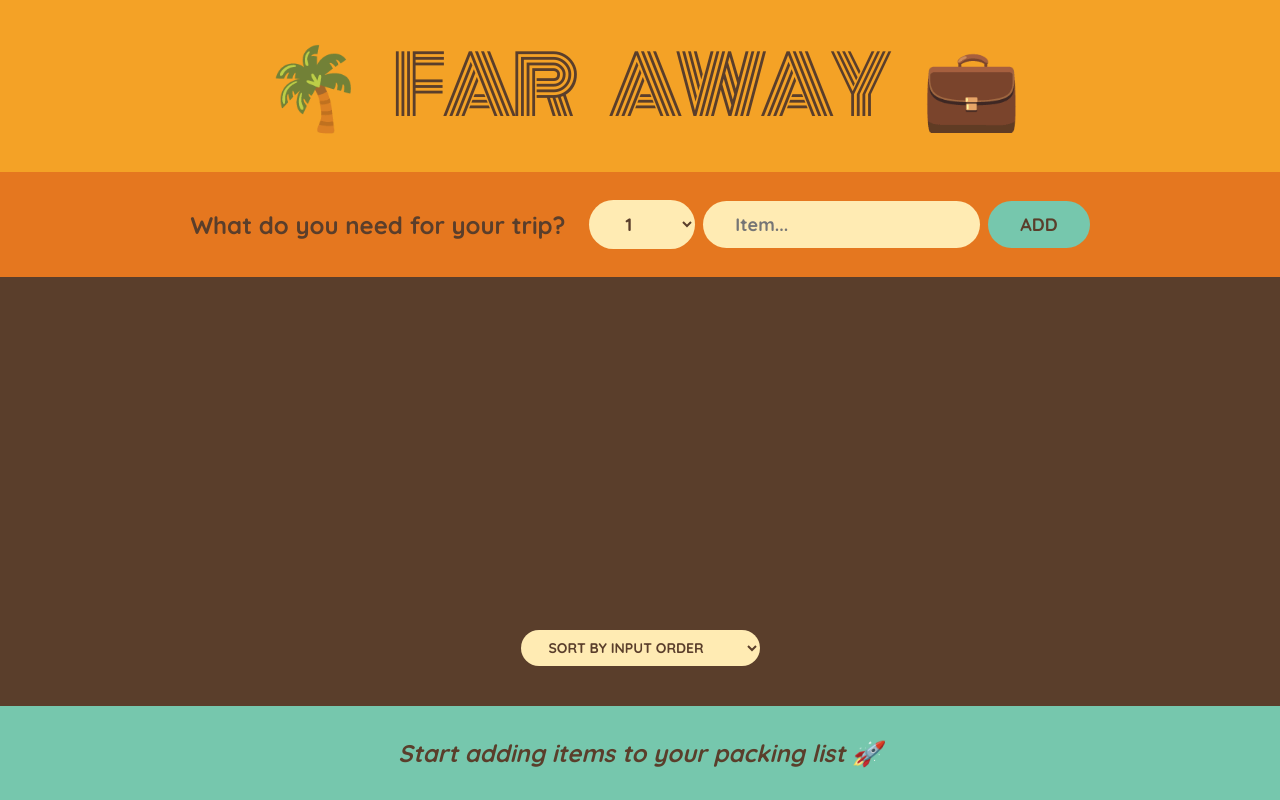
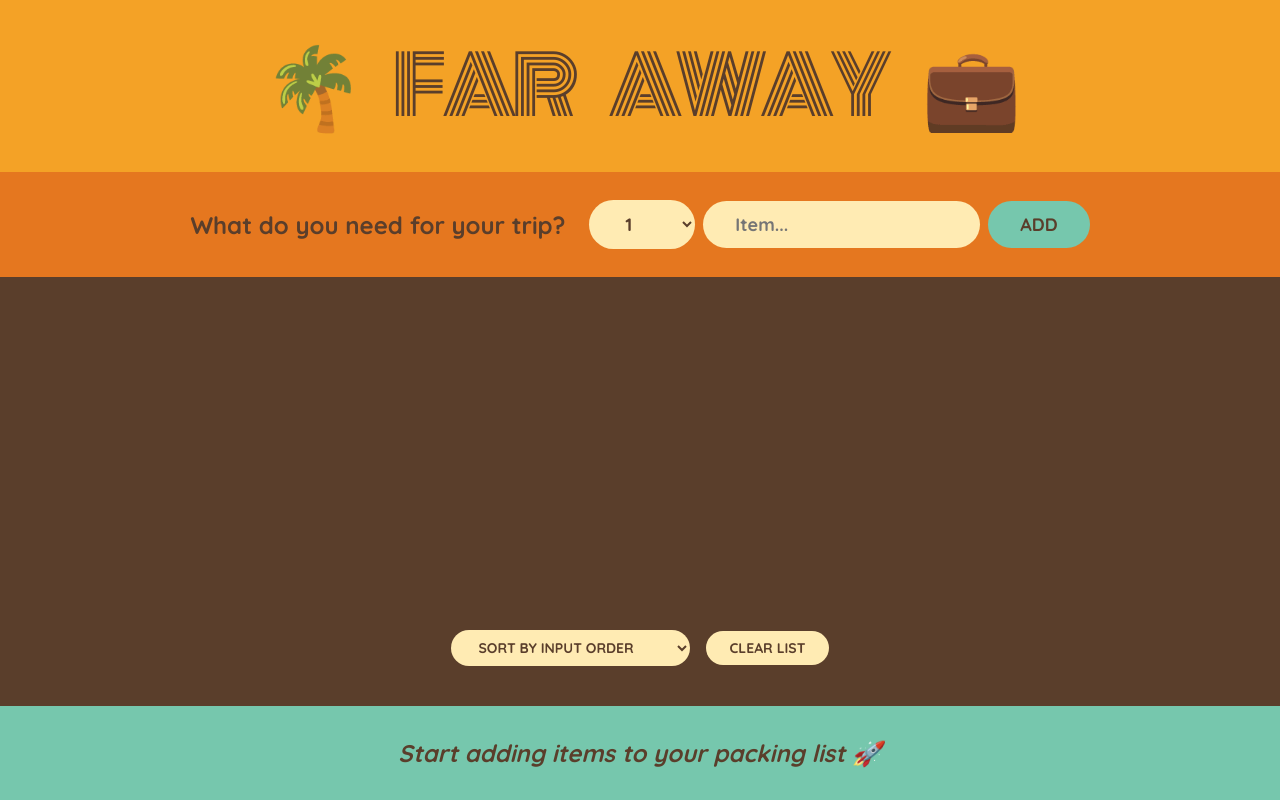
Before and after one commit to ranthamGOD/Travel-list, a React (Create React App) app: page / in a window 1280 px wide. Built offline with nearby package versions, Linux system fonts and the light colour scheme.

Commit message:
adding functionality of clear button with waring window

```diff
--- a/src/App.js
+++ b/src/App.js
@@ -29,12 +29,20 @@
     );
   }
 
+  function handleClearList() {
+    const confirmed = window.confirm(
+      "Are you sure you want to delete all items"
+    );
+    if (confirmed) setItems([]);
+  }
+
   return (
     <div className="app">
       <Logo />
       <Form onAddItems={handleAddItem} />
       <PackingList
         items={items}
+        onclearList={handleClearList}
         onDeleteItems={handleDeleteItem}
         onToggleItem={handleToggleItem}
       />
@@ -90,16 +98,21 @@
     </form>
   );
 }
-function PackingList({ items, onDeleteItems, onToggleItem }) {
+function PackingList({ items, onclearList, onDeleteItems, onToggleItem }) {
   const [sortBy, setSortBy] = useState("input");
+
   let sortedItems;
+
   if (sortBy === "input") sortedItems = items;
+
   if (sortBy === "description")
     sortedItems = items
       .slice()
       .sort((a, b) => a.description.localeCompare(b.description));
+
   if (sortBy === "packed")
     sortedItems = items.slice().sort((a, b) => Number(a.packed) - b.packed);
+
   return (
     <div className="list">
       <ul>
@@ -118,6 +131,7 @@
           <option value="description">Sort by description</option>
           <option value="packed">Sort by packed status</option>
         </select>
+        <button onClick={onclearList}>Clear list</button>
       </div>
     </div>
   );
```
